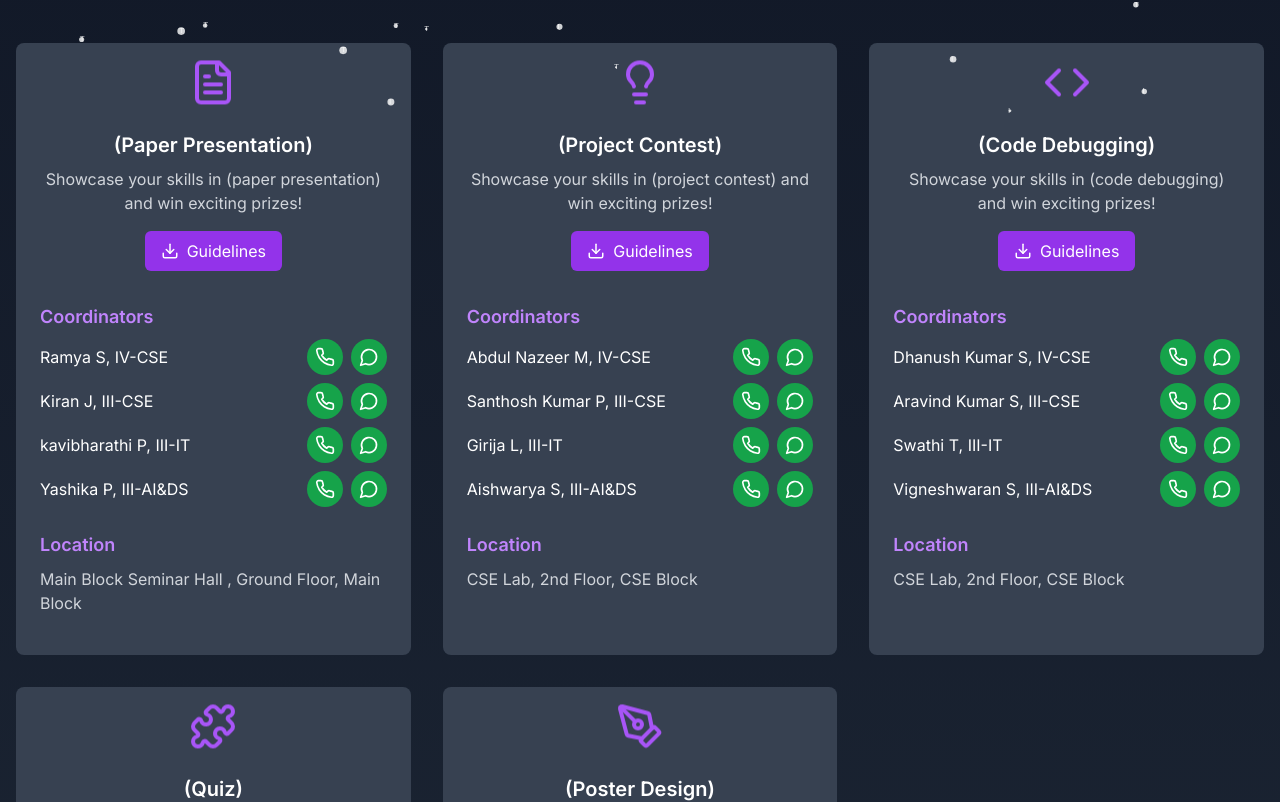
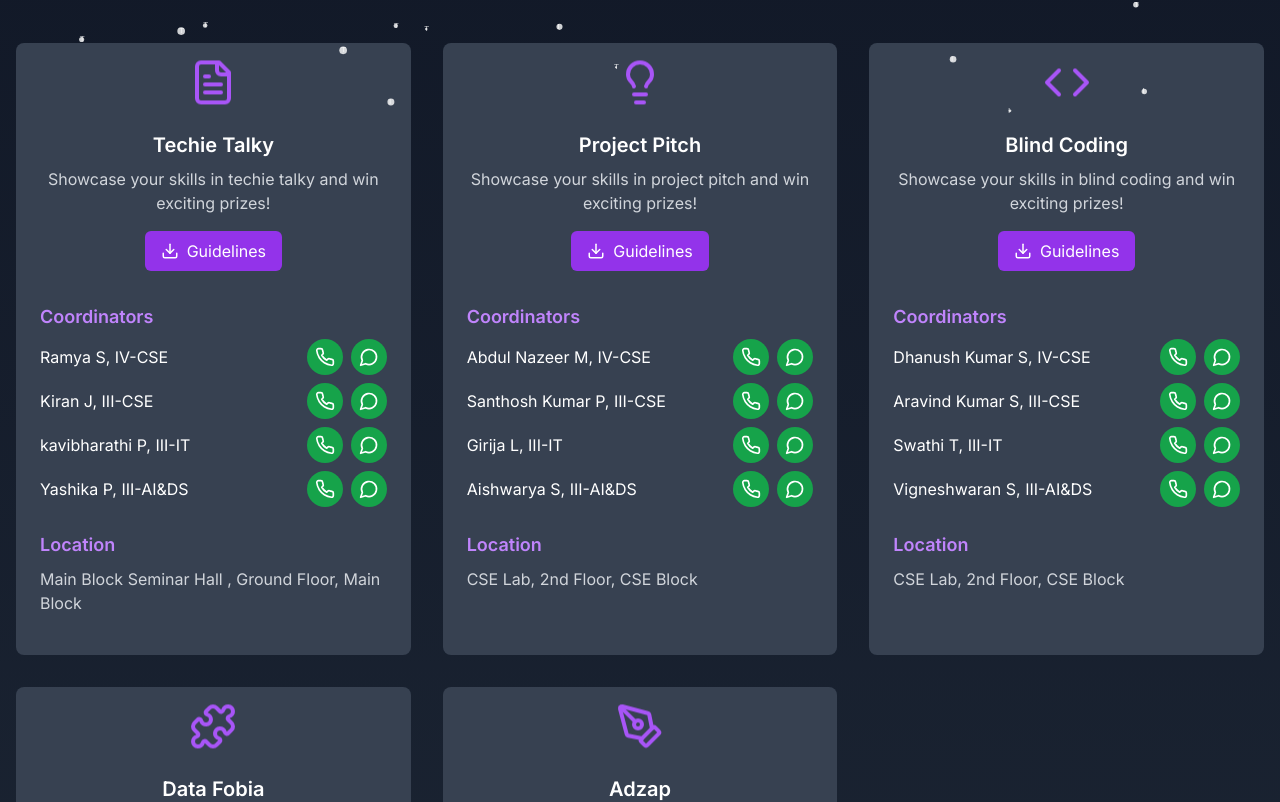
Before and after one commit to GD-125/ADDICT-2K25, a Next.js app: page / in a window 1280 px wide. Shown: the part 678-1480 px from the top of the page. Built offline with nearby package versions, Linux system fonts and the light colour scheme.

Commit message:
Update Events.tsx

```diff
--- a/components/Events.tsx
+++ b/components/Events.tsx
@@ -6,7 +6,7 @@ import Link from "next/link"
 const events = [
   {
     name: "Techie Talky",
-    name: "(Paper Presentation)",
+    // name: "(Paper Presentation)",
     icon: FileText,
     guidelineUrl: "/guidelines/paper_presentation.pdf",
     location: "Main Block Seminar Hall , Ground Floor, Main Block",
@@ -19,7 +19,7 @@ const events = [
   },
   {
     name: "Project Pitch",
-    name: "(Project Contest)",
+    // name: "(Project Contest)",
     icon: Lightbulb,
     guidelineUrl: "/guidelines/project_contest.pdf",
     location: "CSE Lab, 2nd Floor, CSE Block",
@@ -32,7 +32,7 @@ const events = [
   },
   {
     name: "Blind Coding",
-    name: "(Code Debugging)",
+    // name: "(Code Debugging)",
     icon: Code,
     guidelineUrl: "/guidelines/code_debugging.pdf",
     location: "CSE Lab, 2nd Floor, CSE Block",
@@ -45,7 +45,7 @@ const events = [
   },
   {
     name: "Data Fobia",
-    name: "(Quiz)",
+    // name: "(Quiz)",
     icon: Puzzle,
     guidelineUrl: "/guidelines/quiz.pdf",
     location: "IT Lab, 3rd Floor, IT Block",
@@ -58,7 +58,7 @@ const events = [
   },
   {
     name: "Adzap",
-    name: "(Poster Design)",
+    // name: "(Poster Design)",
     icon: PenTool,
     guidelineUrl: "/guidelines/poster_design.pdf",
     location: "Smart Class, 1st Floor, CSE Block",
```
